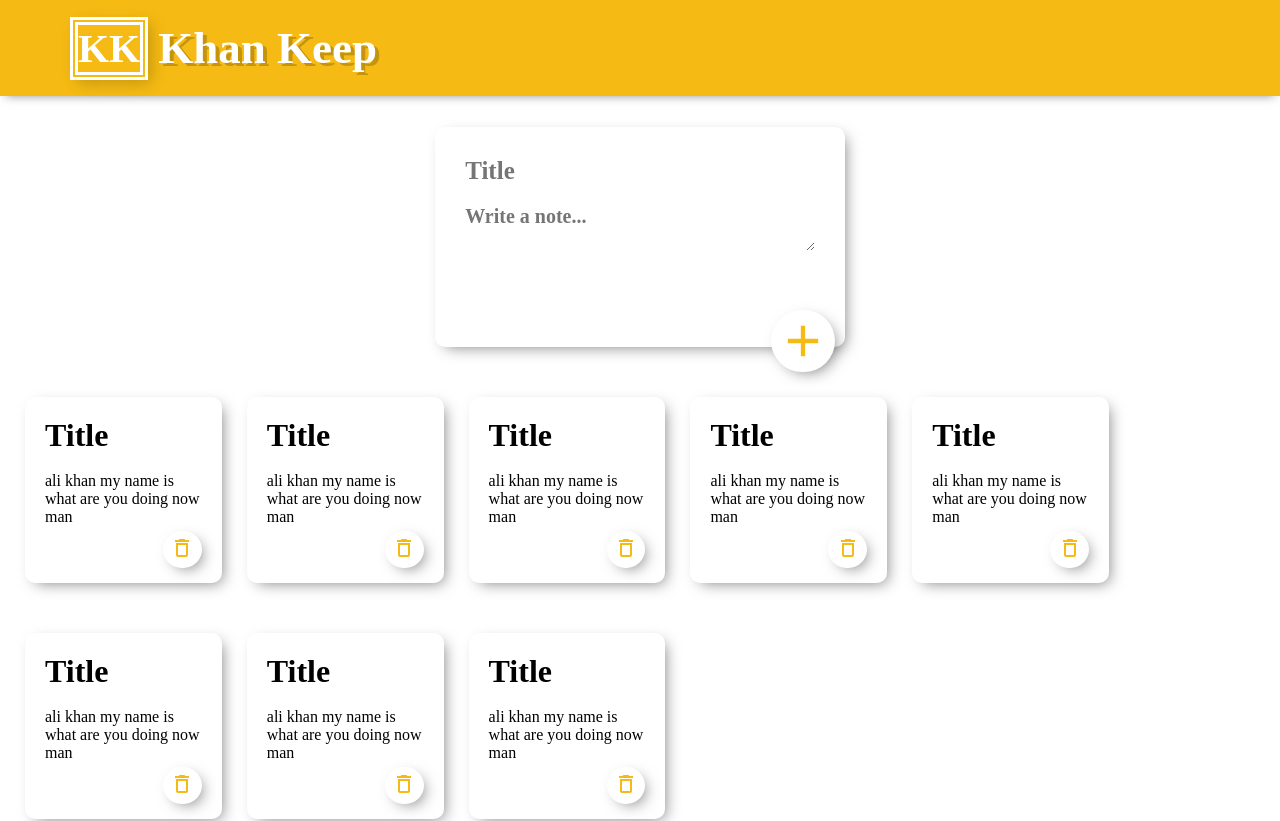
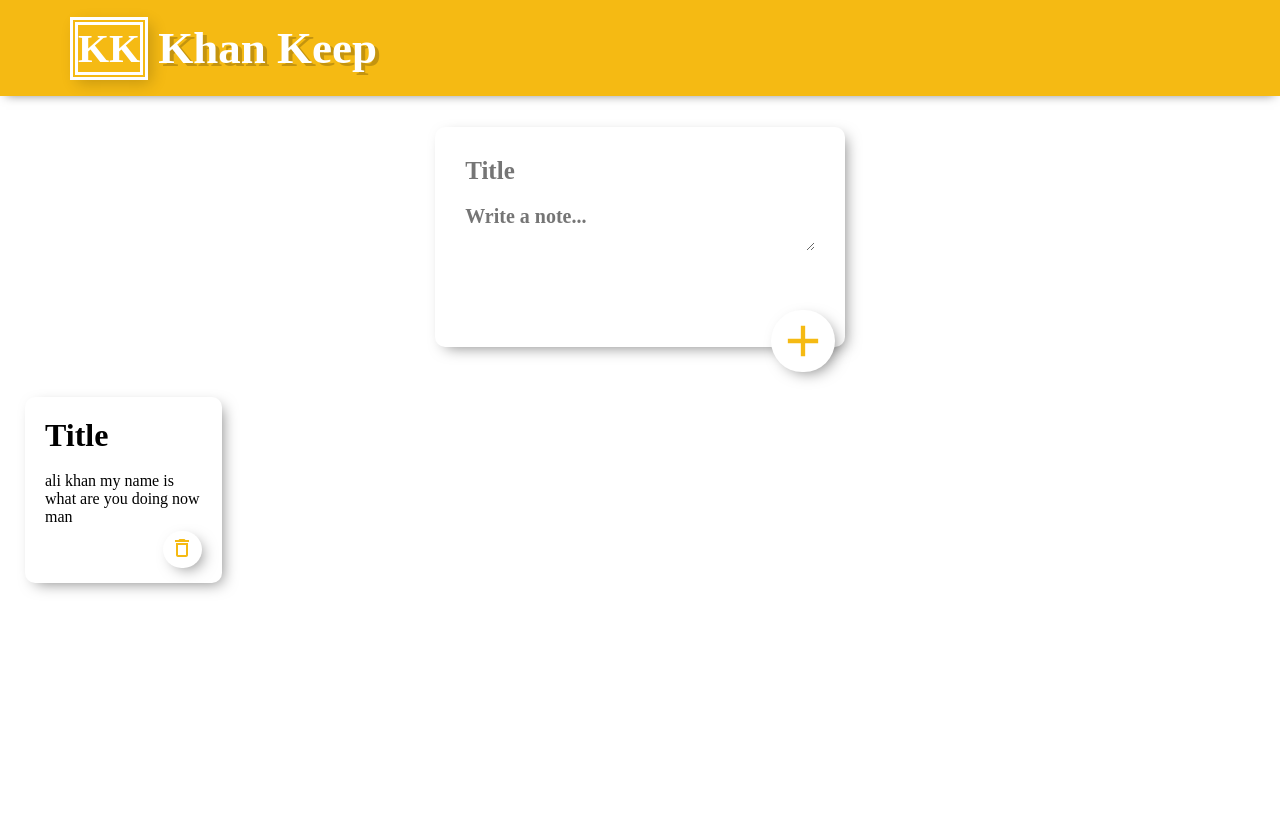
Before and after one commit to Alikhan219/Keep-App-by-React, a React (Create React App) app: page / in a window 1280 px wide. Shown: the top 821 px of the page. Built offline with nearby package versions, Linux system fonts and the light colour scheme; a web font is replaced by a local one.

Commit message:
creating the useState hooks

```diff
--- a/src/CreateNote.jsx
+++ b/src/CreateNote.jsx
@@ -1,8 +1,15 @@
-import React from "react"
+import React, { useState } from "react"
 import Button from '@material-ui/core/Button';
 import AddIcon from '@material-ui/icons/Add';
 
 const CreateNote =()=>{
+
+
+    const [note, setNote]= useState({
+        title:'',
+        content:""
+    })
+
     return(
         <>
            <div className="main-note">
--- a/src/Div.jsx
+++ b/src/Div.jsx
@@ -3,13 +3,7 @@ import Note from "./Note"
 const Div = () => {
     return (
         <>
-            <div style={{ display: "flex", flexDirection: "row", flexWrap: "wrap" }}>
-                <Note />
-                <Note />
-                <Note />
-                <Note />
-                <Note />
-                <Note /><Note />
+            <div className="main_div" style={{ display: "flex", flexDirection: "row", flexWrap: "wrap" }}>
                 <Note />
             </div>
 
```
